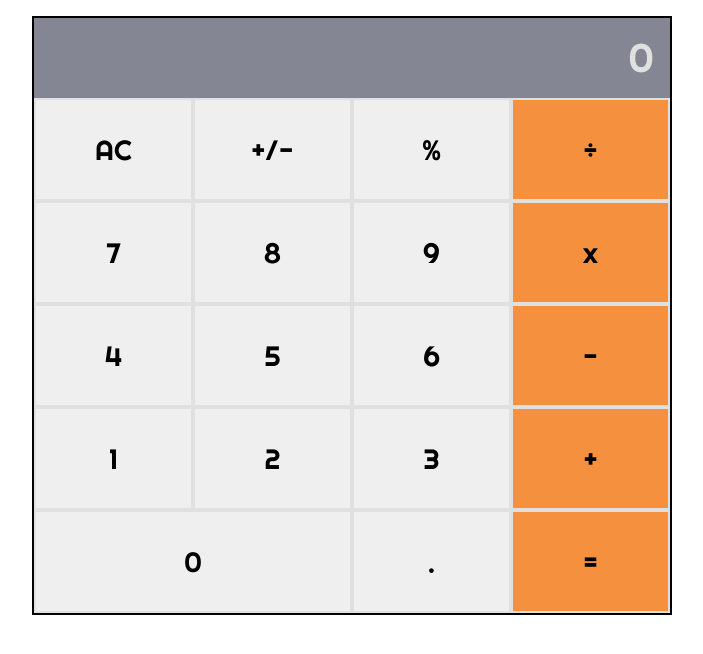
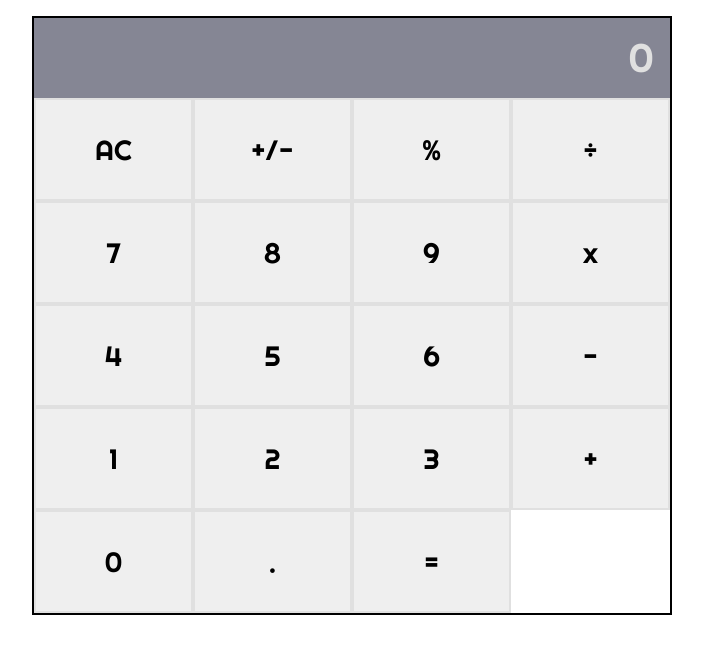
Before and after one commit to IfzaRasool/math-magician-website, a React (Create React App) app: page / in a window 1280 px wide. Shown: the top 654 px of the page, without its empty margins (288-991 px from the left). Built offline with nearby package versions, Linux system fonts and the light colour scheme.

Commit message:
Add button component

```diff
--- a/package.json
+++ b/package.json
@@ -7,6 +7,7 @@
     "@testing-library/react": "^13.1.1",
     "@testing-library/user-event": "^13.5.0",
     "big.js": "^6.1.1",
+    "prop-types": "^15.8.1",
     "react": "^18.0.0",
     "react-dom": "^18.0.0",
     "react-scripts": "5.0.1",
--- /dev/null
+++ b/src/components/buttons.js
@@ -0,0 +1,28 @@
+/* eslint-disable arrow-body-style */
+import React, { Component } from 'react';
+import { PropTypes } from 'prop-types';
+
+export default class CreateButton extends Component {
+  constructor(props) {
+    super(props);
+    this.state = {};
+  }
+
+  render() {
+    const { value, handleClick } = this.props;
+    return (
+      <button type="button" className="btn" value="AC" onClick={() => handleClick(value)}>
+        {value}
+      </button>
+    );
+  }
+}
+
+CreateButton.propTypes = {
+  value: PropTypes.string.isRequired,
+  handleClick: PropTypes.func,
+};
+
+CreateButton.defaultProps = {
+  handleClick: () => null,
+};
--- a/src/components/calculator.js
+++ b/src/components/calculator.js
@@ -1,8 +1,9 @@
 /* eslint-disable react/prefer-stateless-function */
-import React from 'react';
+import React, { Component } from 'react';
 import calculate from '../logic/calculate';
+import CreateButton from './buttons';
 
-class Calculator extends React.Component {
+class Calculator extends Component {
   constructor(props) {
     super(props);
     this.state = {
@@ -13,13 +14,33 @@ class Calculator extends React.Component {
     this.handleClick = this.handleClick.bind(this);
   }
 
-  handleClick(btn) {
-    const btnData = btn.target.textContent;
-    this.setState((event) => calculate(event, btnData));
+  handleClick(btnValue) {
+    this.setState((obj) => calculate(obj, btnValue));
   }
 
   render() {
     const { total, next, operation } = this.state;
+    const btnName = [
+      'AC',
+      '+/-',
+      '%',
+      '÷',
+      '7',
+      '8',
+      '9',
+      'x',
+      '4',
+      '5',
+      '6',
+      '-',
+      '1',
+      '2',
+      '3',
+      '+',
+      '0',
+      '.',
+      '=',
+    ];
 
     return (
       <div className="calculator">
@@ -29,6 +50,12 @@ class Calculator extends React.Component {
           { next }
         </div>
         <div className="cal-buttons">
+          { btnName.map((btn) => (
+            <CreateButton key={btn} value={btn} handleClick={this.handleClick} />
+          ))}
+        </div>
+
+        { /* <div className="cal-buttons">
           <button type="button" className="btn" onClick={this.handleClick}>AC</button>
           <button type="button" className="btn" onClick={this.handleClick}>+/-</button>
           <button type="button" className="btn" onClick={this.handleClick}>%</button>
@@ -48,7 +75,7 @@ class Calculator extends React.Component {
           <button type="button" className="btn zero" onClick={this.handleClick}>0</button>
           <button type="button" className="btn" onClick={this.handleClick}>.</button>
           <button type="button" className="btn primary" onClick={this.handleClick}>=</button>
-        </div>
+</div> */ }
       </div>
     );
   }
```
Also changed, not shown: 1 other file (tests, documents, lock files or other folders).
